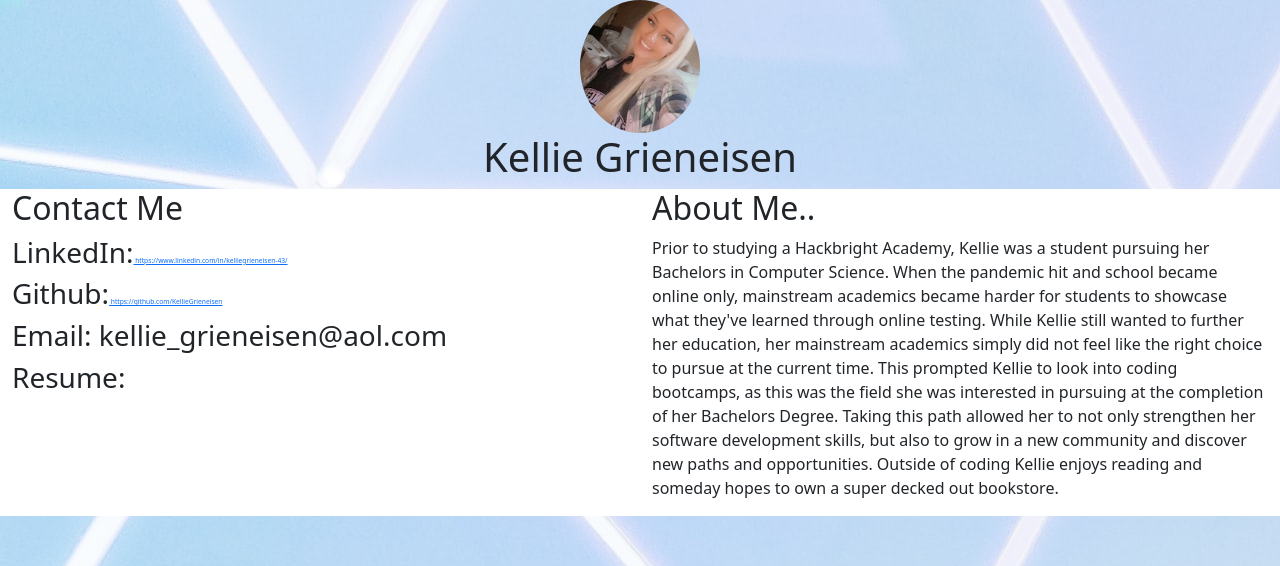
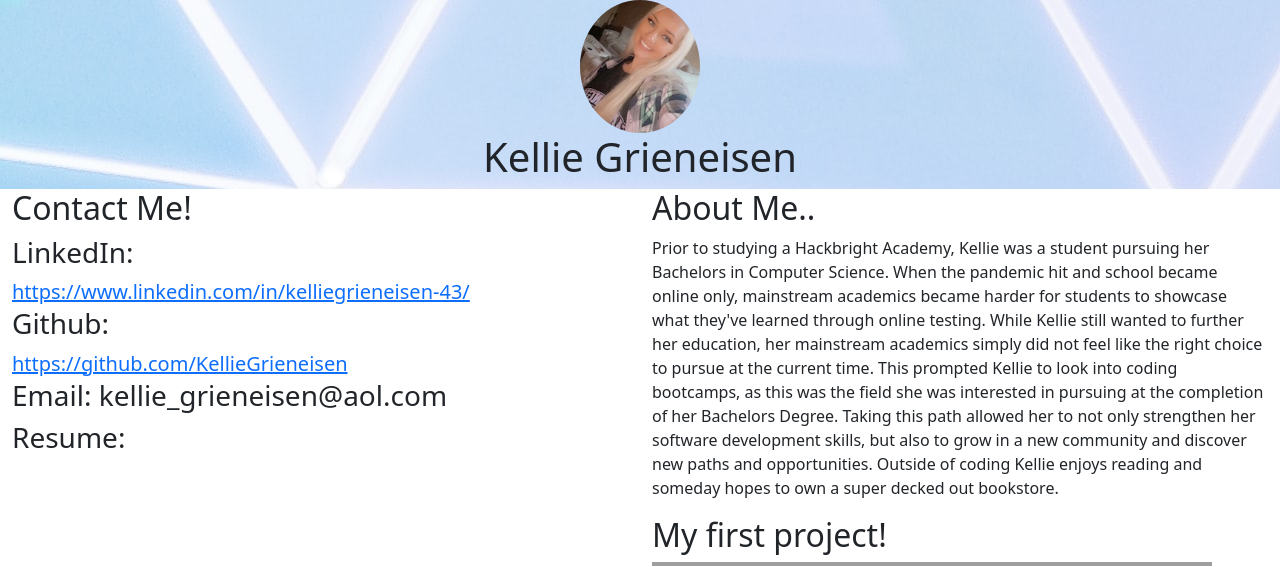
Before and after one commit to KellieGrieneisen/KGWeb, a Flask app: page / in a window 1280 px wide. Shown: the top 566 px of the page. Run offline with Flask 2, Linux system fonts and the light colour scheme; grey boxes are pictures that could not be loaded.

Commit message:
added resume and demo video of first project to webpage.

```diff
--- a/static/css/web_style.css
+++ b/static/css/web_style.css
@@ -17,5 +17,5 @@
     background-color: white;
 }
 a{
-    font-size: 5pt;
+    font-size: 15pt;
 }
--- a/templates/home.html
+++ b/templates/home.html
@@ -7,13 +7,15 @@
 <div class="container-fluid" id="contact">
     <div class="row">
         <div class="col">
-            <h2>Contact Me</h2>
-            <h3>LinkedIn:<a href="https://www.linkedin.com/in/kelliegrieneisen-43/">
-                https://www.linkedin.com/in/kelliegrieneisen-43/</a></h3>
-            <h3>Github:<a href="https://github.com/KellieGrieneisen">
-                https://github.com/KellieGrieneisen</a></h3>
+            <h2>Contact Me!</h2>
+            <h3>LinkedIn:</h3> <a href="https://www.linkedin.com/in/kelliegrieneisen-43/">
+                https://www.linkedin.com/in/kelliegrieneisen-43/</a>
+            <h3>Github:</h3><a href="https://github.com/KellieGrieneisen">
+                https://github.com/KellieGrieneisen</a>
             <h3>Email: kellie_grieneisen@aol.com</h3>
             <h3>Resume: </h3>
+            <embed src="/static/Kellie Grieneisen Resume (1).pdf" width="400px" height="500px" />
+
         </div>
         <div class="col">
             <h2>About Me..</h2>
@@ -34,6 +36,11 @@
             Outside of coding Kellie enjoys reading and someday hopes to own a super decked out bookstore.
 
             </p>
+            <h2>My first project!</h2>
+            <iframe width="560" height="315" src="https://www.youtube.com/embed/V-3MQ4Hvt7M" title="YouTube video player"
+            frameborder="0" allow="accelerometer;
+            autoplay; clipboard-write; encrypted-media; gyroscope; picture-in-picture" allowfullscreen></iframe>
+
         </div>
     </div>
 </div>
```
Also changed, not shown: 1 other file.
